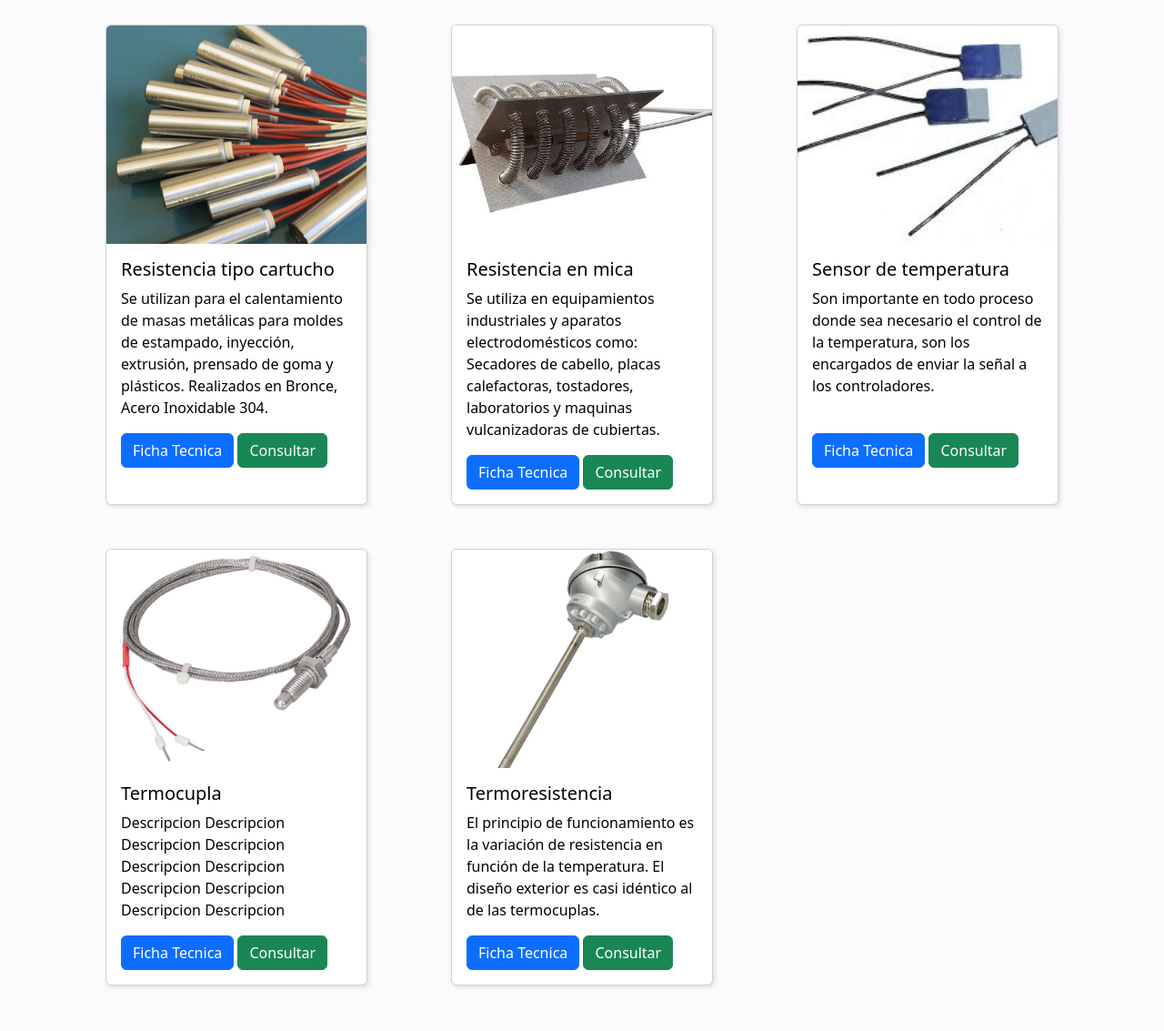
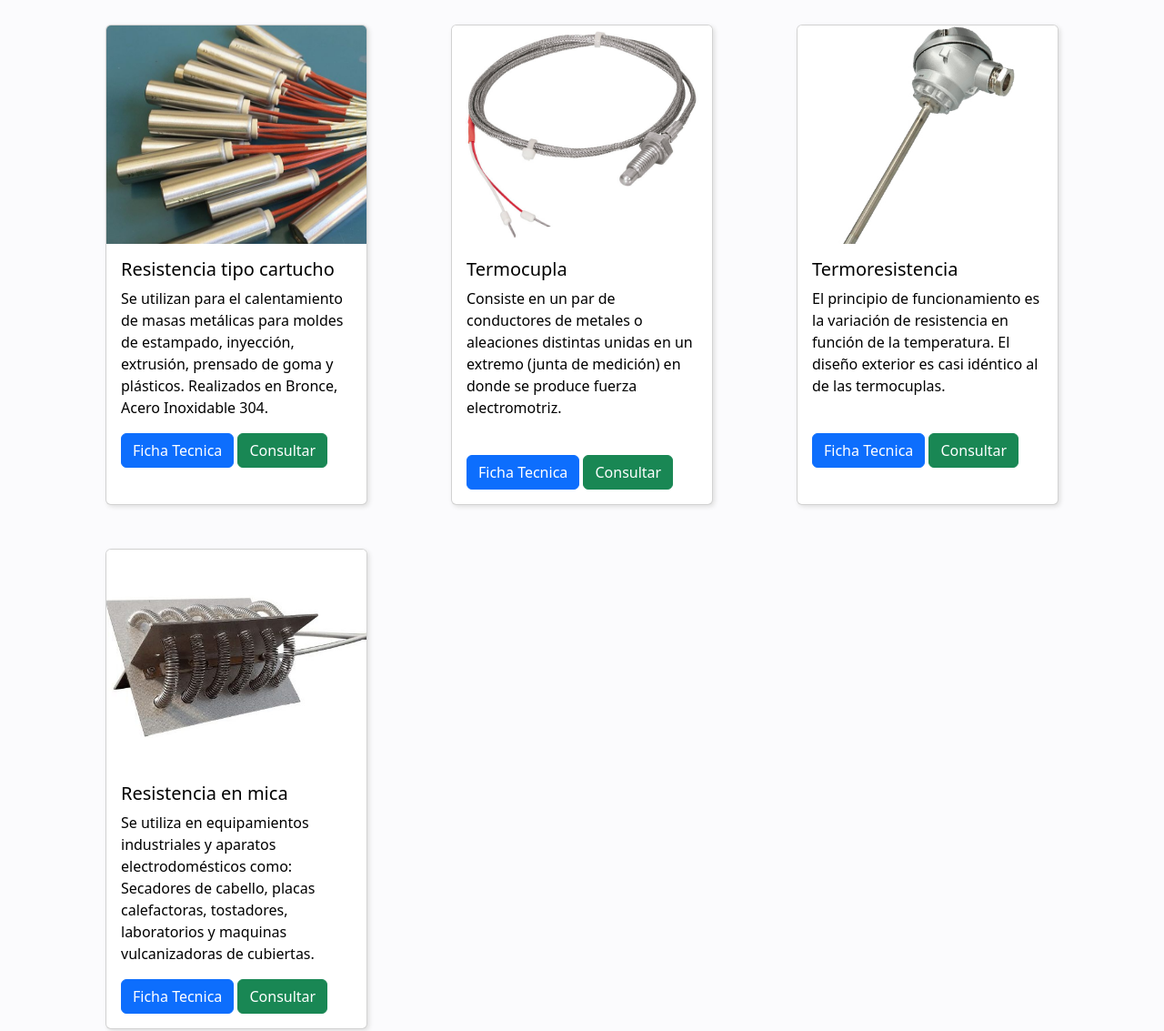
Before and after one commit to AryDegtiar/Pagina-AliciaResistencias, a website: page index.html in a window 1280 px wide. Shown: the part 1515-2648 px from the top of the page at 91% size. Drawn offline with nearby package versions, Linux system fonts and the light colour scheme.

Commit message:
se agregaron fichas tecnicas

```diff
--- a/index.html
+++ b/index.html
@@ -22,8 +22,8 @@
     <header>
       <nav class="navbar navbar-expand-lg navbar-dark cover-container d-flex w-100 h-100 mx-auto flex-column">
         <div class="container-fluid">
-          <img src="./assets/images/LOGO.png" alt="" style="width: 160px; -webkit-filter: invert(100%);
-          filter: invert(100%);">
+          <a href="#"><img src="./assets/images/LOGO.png" alt="" style="width: 160px; -webkit-filter: invert(100%);
+          filter: invert(100%);"></a>
           <button class="navbar-toggler" type="button" data-bs-toggle="collapse" data-bs-target="#expandir_navbar" aria-controls="navbarsExample08" aria-expanded="false" aria-label="Toggle navigation">
             <span class="navbar-toggler-icon"></span>
           </button>
@@ -97,13 +97,38 @@
           <!-- CARDS -->
           <div class="col-12">
             <div class="row pb-2 pt-4 px-lg-10">
+
               <div class="col-12 col-md-6 col-lg-4 d-flex justify-content-center m-lg-0 py-4" data-aos="fade-up">
                 <div class="card" style="width: 18rem;">
                   <img src="./assets/images/resistenciaCartucho.jpg" class="card-img-top item-img" alt="...">
                   <div class="card-body">
                     <h5 class="card-title text-black">Resistencia tipo cartucho</h5>
                     <p class="card-text text-black">Se utilizan para el calentamiento de masas metálicas para moldes de estampado, inyección, extrusión, prensado de goma y plásticos. Realizados en Bronce, Acero Inoxidable 304.</p>
-                    <a href="https://drive.google.com/file/d/1vmMQKTqCRKKvRJIFsxPt4plw4GHU4Slm/view?usp=sharing" class="btn btn-primary text-end" target="_blank">Ficha Tecnica</a>
+                    <a href="https://drive.google.com/file/d/1vmMQKTqCRKKvRJIFsxPt4plw4GHU4Slm/view?usp=share_link" class="btn btn-primary text-end" target="_blank">Ficha Tecnica</a>
+                    <a href="https://wa.me/+541123191770?text=Hola,+estoy+interesado+en+uno+de+sus+productos." class="btn btn-success text-end" target="_blank">Consultar</a>
+                  </div>
+                </div>
+              </div>
+              <div class="col-12 col-md-6 col-lg-4 d-flex justify-content-center m-lg-0 py-4" data-aos="fade-up">
+                <div class="card" style="width: 18rem;">
+                  <img src="./assets/images/termocupla.jpg" class="card-img-top item-img" alt="...">
+                  <div class="card-body">
+                    <h5 class="card-title text-black">Termocupla</h5>
+                    <p class="card-text text-black">Consiste en un par de conductores de metales o aleaciones distintas unidas en un extremo (junta de medición) en donde se produce fuerza electromotriz.</p>
+                    <br>
+                    <a href="https://drive.google.com/file/d/1XOS7Pdt0yK5rdZ0ZBS-yx1ecr9R_h7G5/view?usp=share_link" class="btn btn-primary text-end" target="_blank">Ficha Tecnica</a>
+                    <a href="https://wa.me/+541123191770?text=Hola,+estoy+interesado+en+uno+de+sus+productos." class="btn btn-success text-end" target="_blank">Consultar</a>
+                  </div>
+                </div>
+              </div>
+              <div class="col-12 col-md-6 col-lg-4 d-flex justify-content-center m-lg-0 py-4" data-aos="fade-up">
+                <div class="card" style="width: 18rem;">
+                  <img src="./assets/images/PT100.jpg" class="card-img-top item-img" alt="...">
+                  <div class="card-body">
+                    <h5 class="card-title text-black">Termoresistencia</h5>
+                    <p class="card-text text-black">El principio de funcionamiento es la variación de resistencia en función de la temperatura. El diseño exterior es casi idéntico al de las termocuplas.</p>
+                    <br>
+                    <a href="https://drive.google.com/file/d/1YG-E94_3t5rYXojf-JqveM0-clnohE3w/view?usp=share_link" class="btn btn-primary text-end" target="_blank">Ficha Tecnica</a>
                     <a href="https://wa.me/+541123191770?text=Hola,+estoy+interesado+en+uno+de+sus+productos." class="btn btn-success text-end" target="_blank">Consultar</a>
                   </div>
                 </div>
@@ -119,41 +144,7 @@
                   </div>
                 </div>
               </div>
-              <div class="col-12 col-md-6 col-lg-4 d-flex justify-content-center m-lg-0 py-4" data-aos="fade-up">
-                <div class="card" style="width: 18rem;">
-                  <img src="./assets/images/sensorChiquito.jpg" class="card-img-top item-img" alt="...">
-                  <div class="card-body">
-                    <h5 class="card-title text-black">Sensor de temperatura</h5>
-                    <p class="card-text text-black">Son importante en todo proceso donde sea necesario el control de la temperatura, son los encargados de enviar la señal a los controladores.</p>
-                    <br>
-                    <a href="#" class="btn btn-primary text-end" target="_blank">Ficha Tecnica</a>
-                    <a href="https://wa.me/+541123191770?text=Hola,+estoy+interesado+en+uno+de+sus+productos." class="btn btn-success text-end" target="_blank">Consultar</a>
-                  </div>
-                </div>
-              </div>
 
-              <div class="col-12 col-md-6 col-lg-4 d-flex justify-content-center m-lg-0 py-4" data-aos="fade-up">
-                <div class="card" style="width: 18rem;">
-                  <img src="./assets/images/termocupla.jpg" class="card-img-top item-img" alt="...">
-                  <div class="card-body">
-                    <h5 class="card-title text-black">Termocupla</h5>
-                    <p class="card-text text-black">Descripcion Descripcion Descripcion Descripcion Descripcion Descripcion Descripcion Descripcion Descripcion Descripcion </p>
-                    <a href="#" class="btn btn-primary text-end" target="_blank">Ficha Tecnica</a>
-                    <a href="https://wa.me/+541123191770?text=Hola,+estoy+interesado+en+uno+de+sus+productos." class="btn btn-success text-end" target="_blank">Consultar</a>
-                  </div>
-                </div>
-              </div>
-              <div class="col-12 col-md-6 col-lg-4 d-flex justify-content-center m-lg-0 py-4" data-aos="fade-up">
-                <div class="card" style="width: 18rem;">
-                  <img src="./assets/images/PT100.jpg" class="card-img-top item-img" alt="...">
-                  <div class="card-body">
-                    <h5 class="card-title text-black">Termoresistencia</h5>
-                    <p class="card-text text-black">El principio de funcionamiento es la variación de resistencia en función de la temperatura. El diseño exterior es casi idéntico al de las termocuplas.</p>
-                    <a href="#" class="btn btn-primary text-end" target="_blank">Ficha Tecnica</a>
-                    <a href="https://wa.me/+541123191770?text=Hola,+estoy+interesado+en+uno+de+sus+productos." class="btn btn-success text-end" target="_blank">Consultar</a>
-                  </div>
-                </div>
-              </div>
             </div>
           </div>
 
```
Also changed, not shown: contacto.html (+2 -2 lines), 2 other files.
